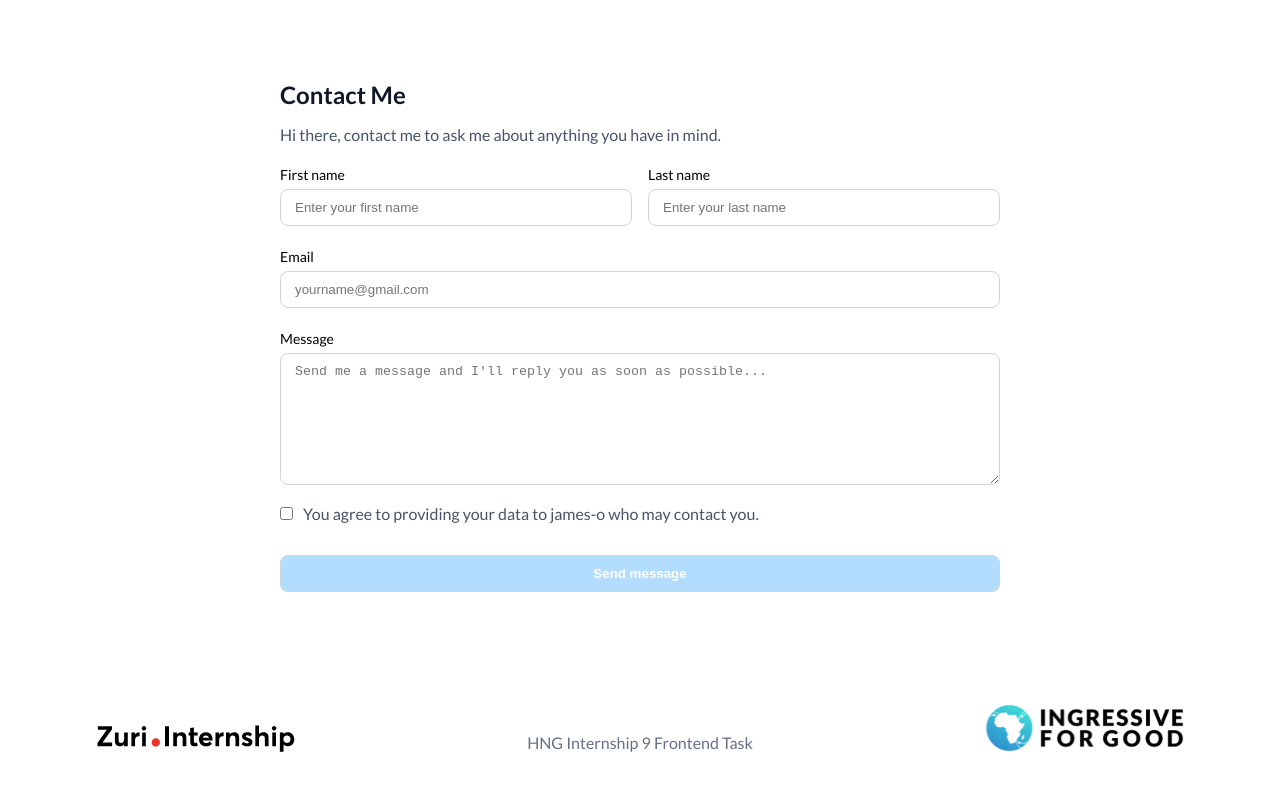
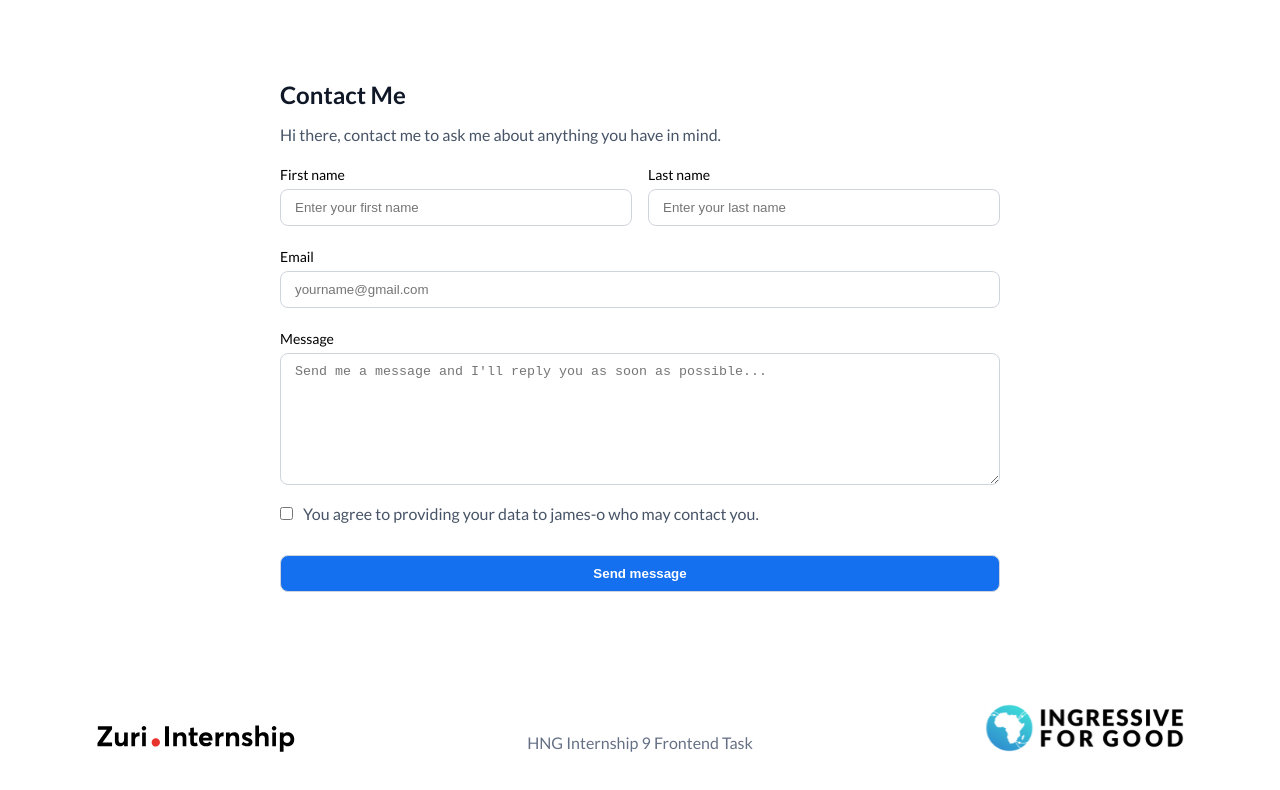
Before and after one commit to jaydhales/linktree-clone, a React (Vite) app: page /contact in a window 1280 px wide. Shown: the top 790 px of the page. Built offline with nearby package versions, Linux system fonts and the light colour scheme.

Commit message:
style: styled contact.jsx

```diff
--- a/src/Routes/Contact.jsx
+++ b/src/Routes/Contact.jsx
@@ -58,7 +58,6 @@ const Contact = ({ name }) => {
         value="Send message"
         id="btn_submit"
         className="input"
-        disabled
       />
     </form>
   );
--- a/src/styles/Contact.css
+++ b/src/styles/Contact.css
@@ -19,10 +19,12 @@ p {
   padding: 10px 14px;
   border: 1px solid #d0d5dd;
   border-radius: 8px;
+  transition: all ease 0.5s;
 }
 
 .input:focus-within {
-  box-shadow: 0px 1px 2px rgba(16, 24, 40, 0.05), 0px 0px 0px 4px #d1e9ff;
+  box-shadow: 0px 1px 2px rgba(16, 24, 40, 0.05);
+  border: 1px solid #84caff;
   outline: none;
 }
 
@@ -40,6 +42,10 @@ p {
 
 #message {
   height: 132px;
+}
+
+#message:focus-within {
+  box-shadow: 0px 1px 2px rgba(16, 24, 40, 0.05), 0px 0px 0px 4px #d1e9ff;
 }
 
 #btn_submit {
```
